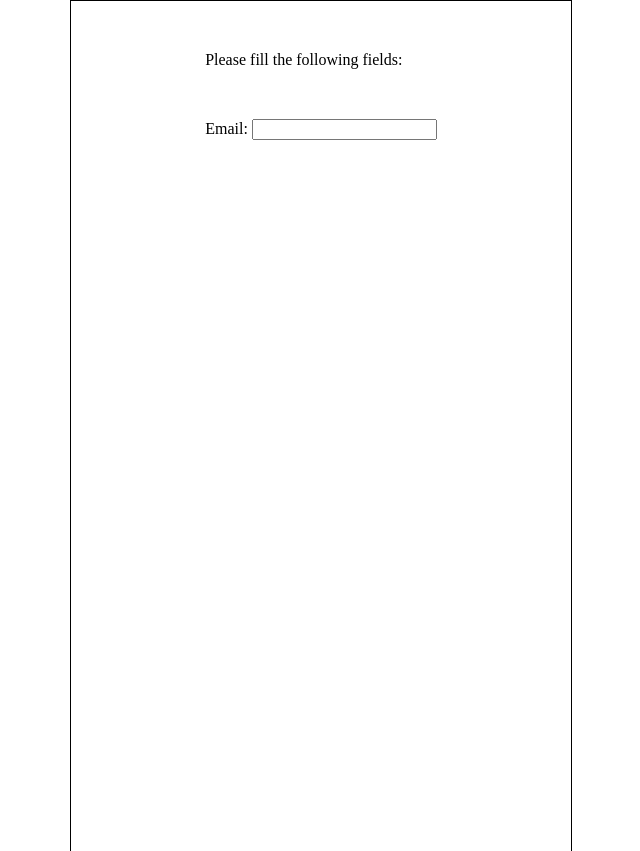
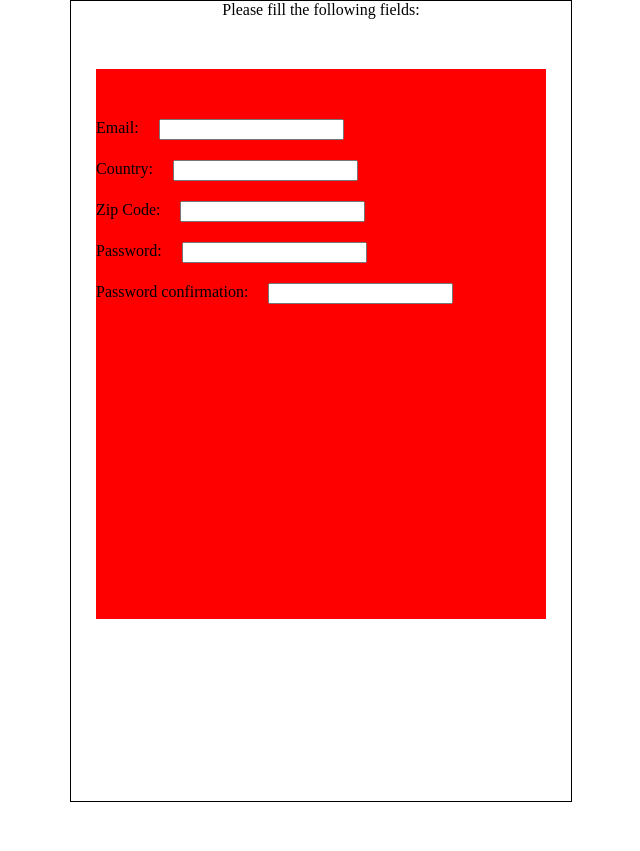
Before and after one commit to AlexGh27/Form, a plain HTML site: page index.html in a window 1280 px wide. Shown: the whole page, without its empty margins (319-959 px from the left). After the commit the page ends 802 px from the top, so only its background shows below. Drawn offline with Linux system fonts and the light colour scheme.

Commit message:
Did the skeleton of the file

```diff
--- a/index.html
+++ b/index.html
@@ -10,11 +10,31 @@
 </head>
 <body>
     <div class="container">
-        <form>
-            <div class="title">Please fill the following fields:</div>
+        <div class="title">Please fill the following fields:</div>
+        <form class="information">
             <div>
                 <label for="user_email">Email:</label>
                 <input type="email" id = "user_email" name="user_email">
+            </div>
+
+            <div>
+                <label for="user_country">Country:</label>
+                <input type="text" id="user_country" name="user_country">
+            </div>
+
+            <div>
+                <label for="user_zip">Zip Code: </label>
+                <input type="" id="user_zip" name="user_zip">
+            </div>
+
+            <div>
+                <label for="user_passowrd">Password: </label>
+                <input type="password" id="user_password" name="user_password">
+            </div>
+
+            <div>
+                <label for="user_confirm">Password confirmation: </label>
+                <input type="password" id="user_confirm" name="user_confirm">
             </div>
         </form>
     </div>
--- a/style.css
+++ b/style.css
@@ -10,11 +10,25 @@ body {
     width: 500px;
     border: 1px solid black;
     display: flex;
-    justify-content: center;
-    padding-top: 50px;
-    gap: 20px;
+    flex-direction: column;
+    align-items: center;
 }
 
 .title {
     margin-bottom: 50px;
 }
+
+.information {
+    width: 450px;
+    height: 500px;
+    display: flex;
+    flex-direction: column;
+    padding-top: 50px;
+    gap: 20px;
+    background-color: red;
+}
+
+.information > div{
+    display: flex;
+    gap:20px;
+}
```
